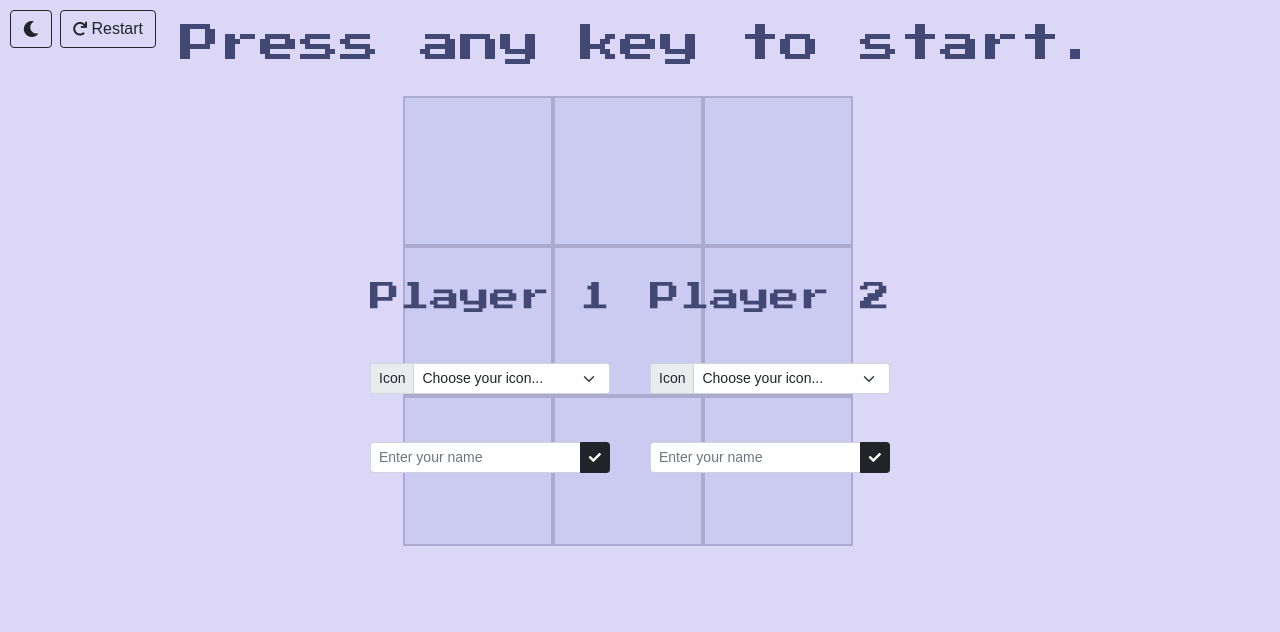
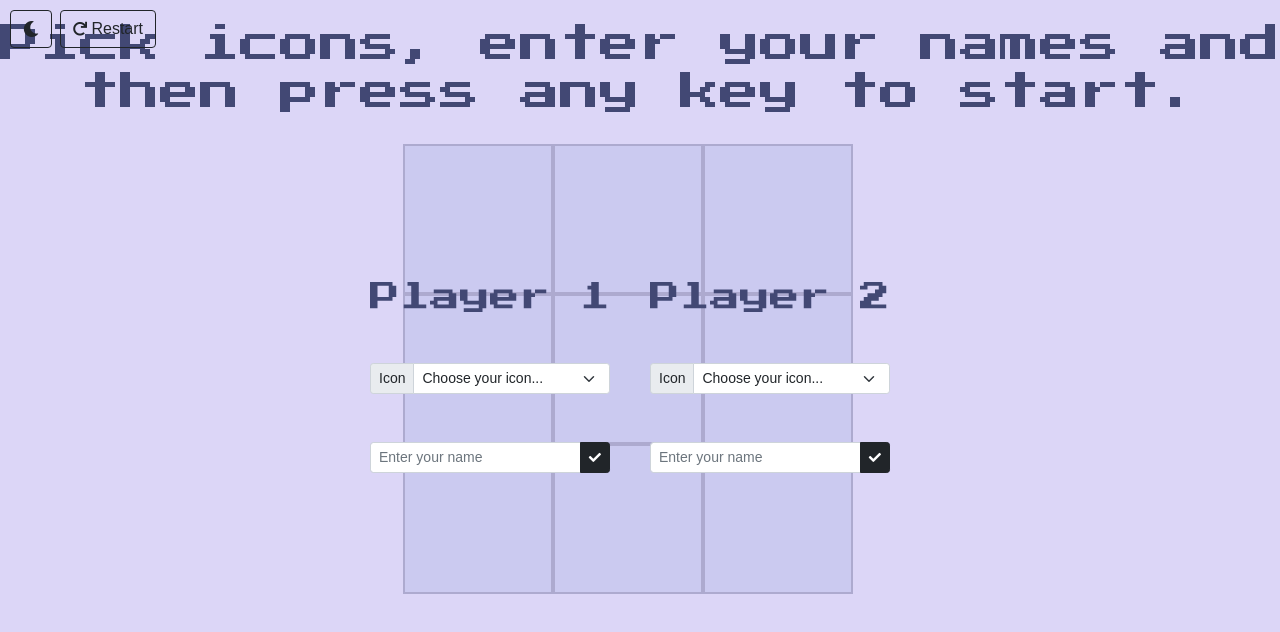
Before and after one commit to dianammd/tic-tac-toe-game, a website: page index.html in a window 1280 px wide. Drawn offline with nearby package versions, Linux system fonts and the light colour scheme; a web font is replaced by a local one.

Commit message:
Update index.html

```diff
--- a/index.html
+++ b/index.html
@@ -21,7 +21,7 @@
   <div class="header">
     <label type="button" class="btn btn-outline-dark mode-btn"><i class="fas fa-moon"></i></label>
     <label class="btn btn-outline-dark reload-btn" type="button" onclick="document.location.reload(true)"><i class="fas fa-redo fa-sm"></i> Restart</label>
-    <h1 class="title">Press any key to start.</h1>
+    <h1 class="title">Pick icons, enter your names and then press any key to start.</h1>
   </div>
 
   <div class="player">
```
